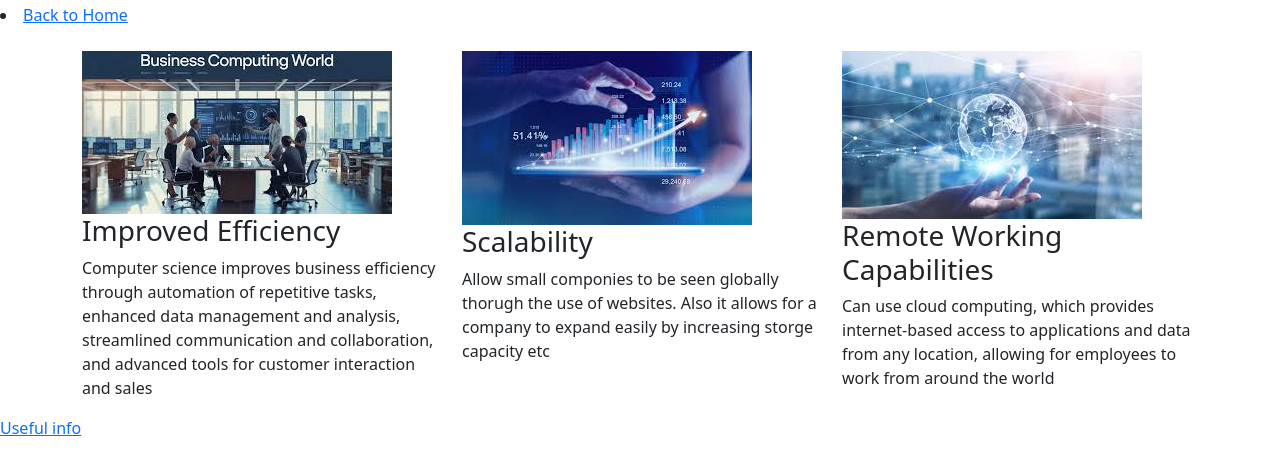
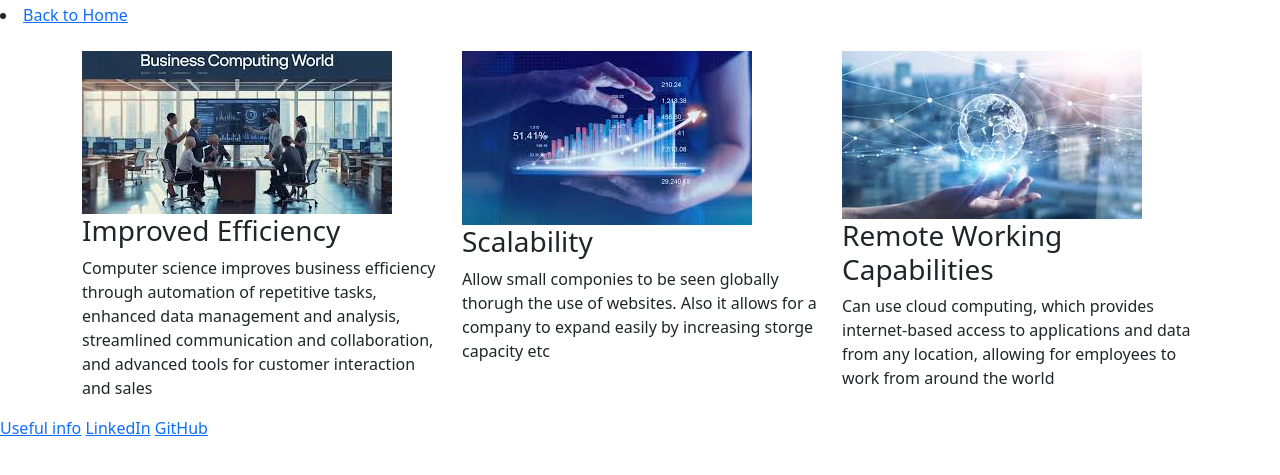
Before and after one commit to dindotjs/We-are-git, a website: page josh.html in a window 1280 px wide. Shown: the part 53-528 px from the top of the page. Drawn offline with nearby package versions, Linux system fonts and the light colour scheme.

Commit message:
12892189

```diff
--- a/josh.html
+++ b/josh.html
@@ -36,6 +36,9 @@
 
     <div>
         <a href="https://blog.stanmoreuk.org/the-role-of-computing-in-modern-business-2">Useful info</a>
+        <a href="https://www.linkedin.com/in/joshua-brown-2b95b2318/">LinkedIn</a>
+        <a href="https://github.com/brownjoshua97-maker">GitHub</a>
+
 
     </div>
 </body>
```
